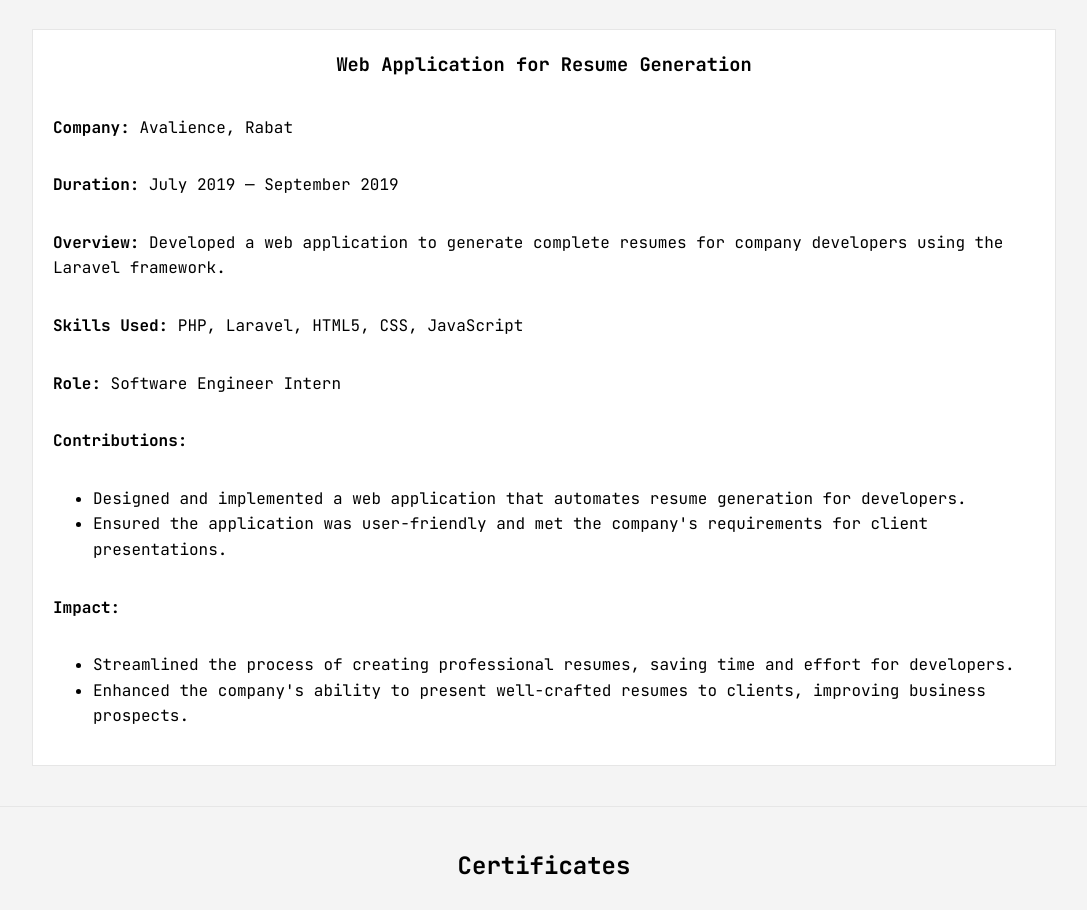
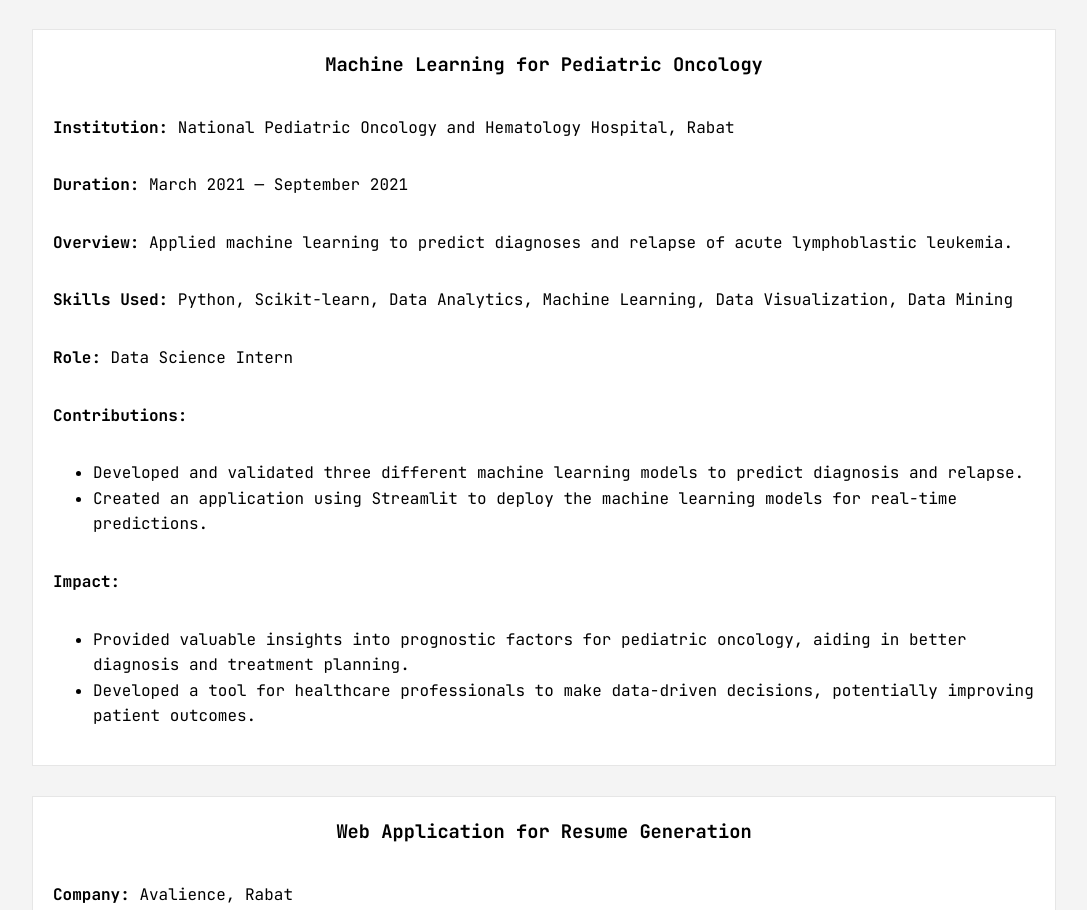
Before and after one commit to laariane/MainPortfolio, a plain HTML site: page index.html in a window 1280 px wide. Shown: the part 1637-2547 px from the top of the page, without its empty margins (96-1183 px from the left). Drawn offline with Linux system fonts and the light colour scheme.

Commit message:
fixing flex and adding icons

```diff
--- a/index.html
+++ b/index.html
@@ -39,12 +39,12 @@
     <section id="projects">
     <h2>Projects</h2>
         <div class="container">
-            <div class="project " >
+            <div class="project" >
                 <h3 >Payroll management & Billing Functions for HR Software </h3>
                 <p><strong>Company:</strong> CEGEDIM SRH, Rabat</p>
                 <p><strong>Duration:</strong> February 2023 — Present</p>
                 <p><strong>Overview:</strong> Developed new billing functions for MyTeamsRH, an HR software, to adapt to new business policies.</p>
-                <p><strong>Skills Used:</strong> <a href="" class="GradiantGreenToBlue">Node.js</a>, Express.js, MongoDB, <a href="" class="GradiantGreenToBlue">Vue.js 3</a>, Vue Router, Pinia, Vuex</p>
+                <p><strong>Skills Used:</strong> <span>Node.js</span>, Express.js, MongoDB, Vue3, Vue Router, Pinia, Vuex</p>
                 <p><strong>Role:</strong> Fullstack Engineer</p>
                 <p><strong>Contributions:</strong></p>
                 <ul>
@@ -60,7 +60,25 @@
                 </ul>
             </div>
             <div class="project">
-                <h3 class="gradient-text">Web Application for Resume Generation</h3>
+                <h3 class="gradient-text">Machine Learning for Pediatric Oncology</h3>
+                <p><strong>Institution:</strong> National Pediatric Oncology and Hematology Hospital, Rabat</p>
+                <p><strong>Duration:</strong> March 2021 — September 2021</p>
+                <p><strong>Overview:</strong> Applied machine learning to predict diagnoses and relapse of acute lymphoblastic leukemia.</p>
+                <p><strong>Skills Used:</strong> Python, Scikit-learn, Data Analytics, Machine Learning, Data Visualization, Data Mining</p>
+                <p><strong>Role:</strong> Data Science Intern</p>
+                <p><strong>Contributions:</strong></p>
+                <ul>
+                    <li>Developed and validated three different machine learning models to predict diagnosis and relapse.</li>
+                    <li>Created an application using Streamlit to deploy the machine learning models for real-time predictions.</li>
+                </ul>
+                <p><strong>Impact:</strong></p>
+                <ul>
+                    <li>Provided valuable insights into prognostic factors for pediatric oncology, aiding in better diagnosis and treatment planning.</li>
+                    <li>Developed a tool for healthcare professionals to make data-driven decisions, potentially improving patient outcomes.</li>
+                </ul>
+            </div>
+            <div class="project">
+                <h3>Web Application for Resume Generation</h3>
                 <p><strong>Company:</strong> Avalience, Rabat</p>
                 <p><strong>Duration:</strong> July 2019 — September 2019</p>
                 <p><strong>Overview:</strong> Developed a web application to generate complete resumes for company developers using the Laravel framework.</p>
@@ -78,21 +96,24 @@
                 </ul>
             </div>
         </div>
+
     </section>
     <section id="certificates">
-        <h2>Certificates</h2>
+<!--        <h2>Certificates</h2>-->
     </section>
     <button id="scrollToTopBtn"><i class="fa-solid fa-arrow-up"></i></button>
     <footer id="contact">
         <div class="container">
             <h2>Contact</h2>
             <p>You can reach me at <a href="mailto:laarianeamine@gmail.com">laarianeamine@gmail.com</a></p>
+            <p><i class="fa fa-whatsapp" aria-hidden="true"></i> <a href="tel:123-456-7890">+212 660404053</a></p>
             <p>Follow me on:
-                <a href="https://www.linkedin.com/in/amine-laariane-855473174/" >LinkedIn</a>
+                <i class="fa-brands fa-linkedin"></i> <a href="https://www.linkedin.com/in/amine-laariane-855473174/" >LinkedIn</a>
             </p>
         </div>
     </footer>
 </body>
 <script src="scroll.js" ></script>
 <script src="scrollToTop.js"></script>
+<script src="https://kit.fontawesome.com/34f0871485.js" crossorigin="anonymous"></script>
 </html>
--- a/styles.css
+++ b/styles.css
@@ -77,7 +77,8 @@ section {
 #projects .container{
   display: flex;
   gap: 10px;
-  flex-wrap: wrap;
+  /*flex-wrap: wrap;*/
+  flex-direction: column;
   justify-content: center;
 }
 
```
